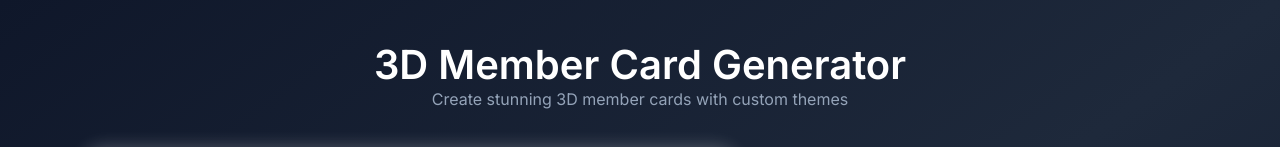
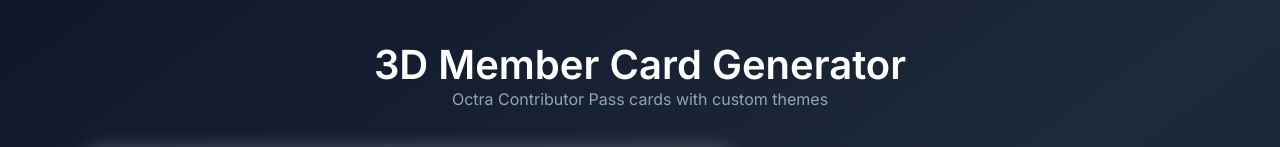
Before and after one commit to bisuhudait1034/octra-card, a plain HTML site: page index.html in a window 1280 px wide. Shown: the top 147 px of the page. Drawn offline with nearby package versions, Linux system fonts and the light colour scheme.

Commit message:
Update index.html

```diff
--- a/index.html
+++ b/index.html
@@ -11,7 +11,7 @@
 <body>
   <div class="container">
     <h1>3D Member Card Generator</h1>
-    <p class="subtitle">Create stunning 3D member cards with custom themes</p>
+    <p class="subtitle">Octra Contributor Pass cards with custom themes</p>
 
     <div class="content">
       <!-- Card Preview -->
```
